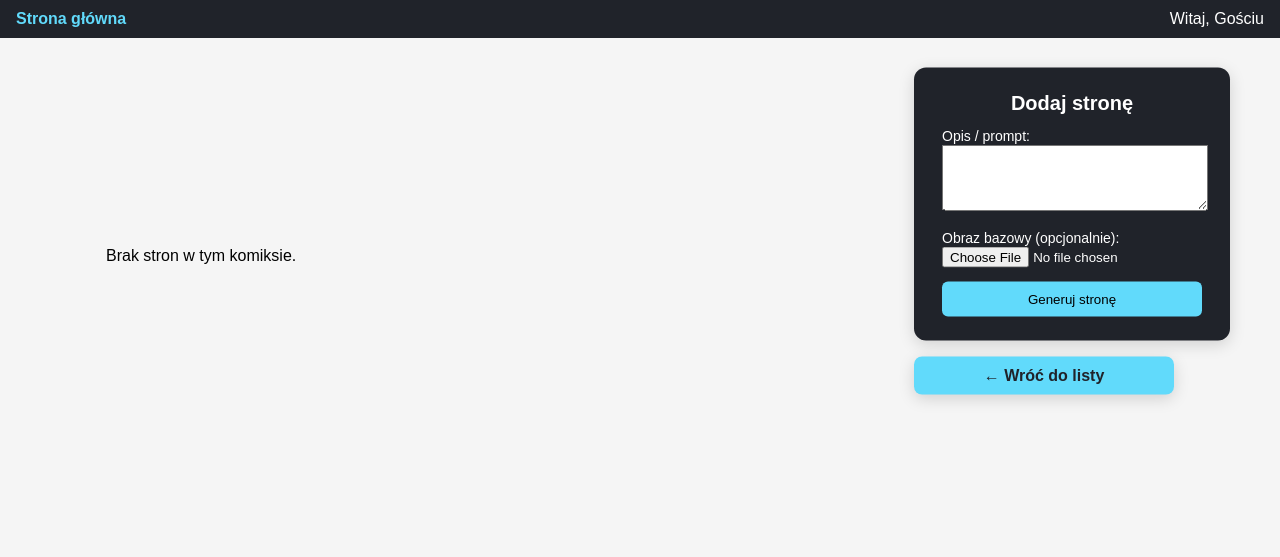
After one commit to ToryLejns/AdvancedPythonComicai, a Flask app: template Comicai/templates/dashboard/comic.html in a window 1280 px wide. The commit adds this page. Shown: the top 557 px of the page. Run offline with Flask 3, Linux system fonts and the light colour scheme; the template is opened without the code that fills it, so the values that code supplies are empty.

Commit message:
rebuild comic and character generation

```diff
--- a/Comicai/static/style.css
+++ b/Comicai/static/style.css
@@ -55,3 +55,138 @@ main {
     margin-top: 15px;
     font-size: 14px;
 }
+
+/* static/style.css */
+.top-bar {
+    display: flex;
+    justify-content: space-between;
+    align-items: center;
+    padding: 10px 16px;
+    background: #20232a;
+    color: #fff;
+}
+
+.top-bar a {
+    color: #61dafb;
+    text-decoration: none;
+    margin-right: 12px;
+}
+
+.top-bar a:hover {
+    text-decoration: underline;
+}
+
+/* make the home link stand out a bit */
+.home-link {
+    font-weight: bold;
+}
+
+.comic-list li {
+    list-style: none;
+    margin-bottom: 12px;
+    display: flex;
+    align-items: center;
+    gap: 12px;
+}
+
+.comic-wrapper {
+    display: flex;
+    justify-content: center;      /* ← keeps WHOLE block centred */
+    align-items: flex-start;
+    gap: 48px;                    /* space between grid and sidebar */
+    margin-top: 32px;
+}
+
+.add-page-card {
+    background: #20232a;
+    color: #fff;
+    padding: 24px 28px;
+    border-radius: 12px;
+    box-shadow: 0 4px 16px rgba(0,0,0,.15);
+    width: 100%;
+}
+
+.add-page-card h3 {
+    margin-top: 0;
+    margin-bottom: 12px;
+    font-size: 20px;
+    text-align: center;
+}
+
+.add-page-card label {
+    font-size: 14px;
+}
+
+.add-page-card textarea,
+.add-page-card input[type="file"] {
+    width: 100%;
+    margin-bottom: 14px;
+}
+
+.add-page-card button {
+    width: 100%;
+    padding: 10px;
+    border: none;
+    border-radius: 6px;
+    background: #61dafb;
+    cursor: pointer;
+}
+
+.back-button {
+    display: block;
+    text-align: center;
+    padding: 10px;
+    background: #61dafb;
+    color: #20232a;
+    text-decoration: none;
+    border-radius: 8px;
+    font-weight: 600;
+    box-shadow: 0 4px 16px rgba(0,0,0,.15);
+}
+
+.back-button:hover {
+    filter: brightness(1.1);
+}
+
+.add-page-card button:hover {
+    filter: brightness(1.1);
+}
+
+.page-grid-wrapper {            /* NEW wrapper to centre grid */
+    display: flex;
+    justify-content: center;
+    margin-top: 32px;
+}
+
+.page-grid {
+    display: grid;
+    grid-template-columns: repeat(2, 360px);
+    gap: 32px;
+    justify-content: center;
+    max-height: 80vh;
+    overflow-y: auto;
+    padding-right: 8px;           /* keep shadows visible */
+}
+
+.page-item img {
+    width: 100%;
+    height: 360px;
+    object-fit: cover;
+    border: 3px solid #e11d48;
+    border-radius: 8px;
+    background: #fff;
+    box-shadow: 0 2px 8px rgba(0,0,0,.1);
+}
+
+.page-item h4 { text-align:center; margin:8px 0; font-size:16px; }
+
+.side-panel {
+    position: sticky;             /* sticks while scrolling grid */
+    top: 50%;
+    transform: translateY(-50%);
+    align-self: flex-start;       /* respect flex gap */
+    width: 260px;
+    display: flex;
+    flex-direction: column;
+    gap: 16px;
+}
--- /dev/null
+++ b/Comicai/templates/dashboard/comic.html
@@ -0,0 +1,47 @@
+{% extends "layout.html" %}
+{% block content %}
+
+<h2 style="text-align:center; margin-top:24px;">{{ comic['title'] }}</h2>
+
+<div class="comic-wrapper">
+
+  <!-- ███  Grid  ███ -->
+  <div class="page-grid">
+    {% for p in pages %}
+      <div class="page-item">
+        <h4>Strona {{ p['page_number'] }}</h4>
+        <img src="{{ url_for('dashboard.comic_page_image', page_id=p['id']) }}"
+             alt="Strona {{ p['page_number'] }}">
+      </div>
+    {% else %}
+      <p>Brak stron w tym komiksie.</p>
+    {% endfor %}
+  </div>
+
+  <!-- ███  Sticky side panel  ███ -->
+  <div class="side-panel">
+
+    <form class="add-page-card"
+          action="{{ url_for('dashboard.add_page', comic_id=comic['id']) }}"
+          method="POST" enctype="multipart/form-data">
+      <h3 style="margin-top:0; text-align:center;">Dodaj stronę</h3>
+
+      <label for="desc">Opis / prompt:</label><br>
+      <textarea id="desc" name="description" rows="4" required></textarea><br>
+
+      <label for="image">Obraz bazowy (opcjonalnie):</label><br>
+      <input type="file" id="image" name="image" accept="image/*"><br>
+
+      <button type="submit">Generuj stronę</button>
+    </form>
+
+    <a class="back-button"
+       href="{{ url_for('dashboard.view_comics') }}">
+       ← Wróć do listy
+    </a>
+
+  </div>
+
+</div>
+
+{% endblock %}
--- a/Comicai/templates/layout.html
+++ b/Comicai/templates/layout.html
@@ -8,10 +8,24 @@
 <body>
 <header>
     <div class="top-bar">
-            <span>Witaj, {{ username }}</span>
+        <!-- ⬇ NEW home button  -->
+        <a class="home-link" href="{{ url_for('dashboard.index') }}">Strona główna</a>
+
+        <!-- greeting stays the same -->
+        <span>
+            {% if g.user %}
+                Witaj, {{ g.user['username'] }}
+            {% else %}
+                Witaj, Gościu
+            {% endif %}
+        </span>
+
+        {% if g.user %}
             <a href="{{ url_for('auth.logout') }}">Wyloguj</a>
+        {% endif %}
     </div>
 </header>
+
 <main>
     {% with messages = get_flashed_messages() %}
       {% if messages %}
@@ -23,8 +37,7 @@
       {% endif %}
     {% endwith %}
 
-        {% block content %}
-        {% endblock %}
+    {% block content %}{% endblock %}
 </main>
 </body>
 </html>
```
Also changed, not shown: Comicai/apiManager.py (+97 -0 lines), Comicai/dashboard.py (+167 -27 lines), Comicai/schema.sql (+23 -11 lines), Comicai/templates/dashboard/add_character.html (+18 -11 lines), Comicai/templates/dashboard/add_comic.html (+10 -6 lines), Comicai/templates/dashboard/character_generated.html (added, +31 -0 lines), Comicai/templates/dashboard/view_comics.html (+19 -9 lines). Lines whose indentation alone changed are shown as unchanged.
